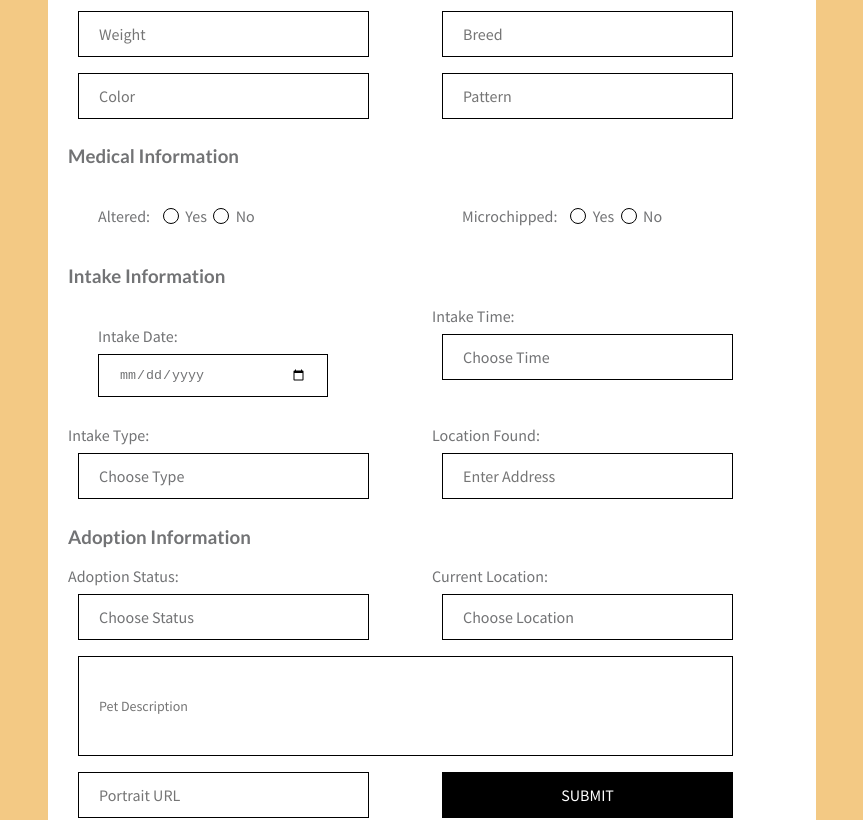
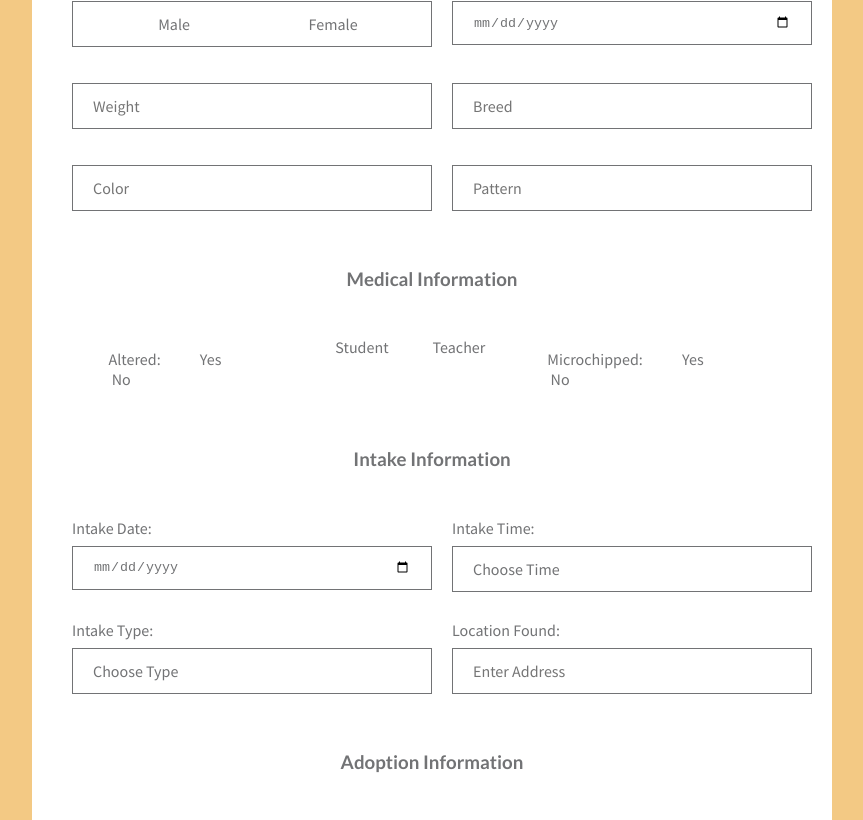
Before and after one commit to taylorsieling/knittin-kitten-foster, a React (Create React App) app in the folder kkf-frontend/: page /intake in a window 1280 px wide. Shown: the part 858-1678 px from the top of the page, without its empty margins (208-1071 px from the left). Built offline with nearby package versions, Linux system fonts and the light colour scheme; no server answers.

Commit message:
styling intake form:

```diff
--- a/kkf-frontend/src/components/KittenForm.js
+++ b/kkf-frontend/src/components/KittenForm.js
@@ -8,50 +8,62 @@ const KittenForm = props => {
         <>
         <form onSubmit={props.handleSubmit}>
             <div className="form">
-            <div className="form-grid">
+            <div className="form-flexbox">
 
-                <div className="grid-full"><h3>Kitten Description</h3></div>
+                <div className="flex-item-full"><h3>Kitten Description</h3></div>
 
-                <div>
+                <div className="flex-item-left">
                     <input className="input-txt" type="text" value={kitten.name} name="name" placeholder="Name" onChange={props.handleChange} required/>
                 </div>
 
-                <div>
+                <div className="flex-item-right">
                     <input type="text" value={kitten.age} name="age" placeholder="Age" onChange={props.handleChange} required/>
                 </div>
 
-                <div>
-                    <div>
-                        <label>Sex: </label> <br/> <br/>
-                        <input className="radio" type="radio" id="male" name="sex" value="Male" checked={kitten.sex === "Male"} onChange={props.handleChange}/> &nbsp;
-                        <label htmlFor="male">Male</label> &nbsp;
-                        <input className="radio" type="radio" id="female" name="sex" value="Female" checked={kitten.sex === "Female"} onChange={props.handleChange}/> &nbsp;
-                        <label htmlFor="female">Female</label>
+                <div className="flex-item-left">
+                    <label>Sex: </label>
+                    <div className="radio-buttons">
+
+                        <div>
+                            <input className="radio" type="radio" id="male" name="sex" value="Male" checked={kitten.sex === "Male"} onChange={props.handleChange}/> &nbsp;
+                            <label for="male" class="option male">
+                                <span className="radio-label">Male</span>
+                            </label>
+                        </div>
+
+                        <div>
+                            <input className="radio" type="radio" id="female" name="sex" value="Female" checked={kitten.sex === "Female"} onChange={props.handleChange}/> &nbsp;
+                            <label for="female" class="option female">
+                                <span className="radio-label">Female</span>
+                            </label>
+                        </div>
+
                     </div>
+
                 </div>
 
-                <div className="label">
+                <div className="flex-item-right">
                     <label>Date of Birth: </label>
                     <input type="date" value={kitten.dob} name="dob" onChange={props.handleChange} required/>
                 </div>
 
-                <div>
+                <div className="flex-item-left">
                     <input type="text" value={kitten.weight} name="weight" placeholder="Weight" onChange={props.handleChange} required/>
                 </div>
 
-                <div>
+                <div className="flex-item-right">
                     <input type="text" value={kitten.breed} name="breed" placeholder="Breed" onChange={props.handleChange} required/>
                 </div>
 
-                <div>
+                <div className="flex-item-left">
                     <input type="text" value={kitten.color} name="color" placeholder="Color" onChange={props.handleChange} required/>
                 </div>
 
-                <div>
+                <div className="flex-item-right">
                     <input type="text" value={kitten.pattern} name="pattern" placeholder="Pattern" onChange={props.handleChange} required/>
                 </div>
 
-                <div className="grid-full"><h3>Medical Information</h3></div>
+                <div className="flex-item-full"><h3>Medical Information</h3></div>
 
                 <div>
                     <div>
@@ -65,6 +77,22 @@ const KittenForm = props => {
                     </div>
                 </div>
 
+                <input type="radio" name="select" id="option-1" checked/>
+
+                <input type="radio" name="select" id="option-2"/>
+
+                <label for="option-1" class="option option-1">
+
+                    <div class="dot"></div>
+                    <span>Student</span>
+                </label>
+
+                <label for="option-2" class="option option-2">
+                    <div class="dot"></div>
+                    <span>Teacher</span>
+                </label>
+
+
                 <div>
                     <div>
                         <div className="label" >
@@ -77,14 +105,14 @@ const KittenForm = props => {
                     </div>
                 </div>
 
-                <div className="grid-full"><h3>Intake Information</h3></div>
+                <div className="flex-item-full"><h3>Intake Information</h3></div>
 
-                <div className="label">
+                <div className="flex-item-left">
                         <label>Intake Date: </label><br/>
                         <input type="date" value={kitten.intake_date} name="intake_date" onChange={props.handleChange} required/>
                 </div>
 
-                <div>
+                <div className="flex-item-right">
                     <label>Intake Time: </label>
                     <select className="select" name='intake_time' onChange={props.handleChange} value={kitten.intake_time}>
                         <option defaultValue value=''>Choose Time</option>
@@ -115,7 +143,7 @@ const KittenForm = props => {
                     </select>
                 </div>
 
-                <div>
+                <div className="flex-item-left">
                     <label>Intake Type: </label>
                     <select className="select" name='intake_type' onChange={props.handleChange} value={kitten.intake_type}>
                         <option defaultValue value=''>Choose Type</option>
@@ -125,14 +153,14 @@ const KittenForm = props => {
                     </select>
                 </div>
 
-                <div>
+                <div className="flex-item-right">
                     <label>Location Found: </label>
                     <input type="text" value={kitten.location_found} name="location_found" placeholder="Enter Address" onChange={props.handleChange} required/>
                 </div>
 
-                <div className="grid-full"><h3>Adoption Information</h3></div>
+                <div className="flex-item-full"><h3>Adoption Information</h3></div>
 
-                <div>
+                <div className="flex-item-left">
                     <label>Adoption Status: </label><br/>
                     <select className="select" name='status' onChange={props.handleChange} value={kitten.status}>
                         <option defaultValue value=''>Choose Status</option>
@@ -143,7 +171,7 @@ const KittenForm = props => {
                     </select>
                 </div>
 
-                <div>
+                <div className="flex-item-right">
                     <label>Current Location: </label>
                     <select className="select" name='current_location' onChange={props.handleChange} value={kitten.current_location}>
                         <option defaultValue value=''>Choose Location</option>
@@ -154,15 +182,15 @@ const KittenForm = props => {
                     </select>
                 </div>
 
-                <div className="grid-full">
-                    <input type="textarea" value={kitten.description} name="description" placeholder="Pet Description" onChange={props.handleChange} required/>
+                <div className="flex-item-full">
+                    <input type="textarea" value={kitten.description} name="description" placeholder="Pet Bio" onChange={props.handleChange} required/>
                 </div>
 
-                <div>
+                <div className="flex-item-full">
                     <input type="text" value={kitten.portrait_url} name="portrait_url" placeholder="Portrait URL" onChange={props.handleChange} required/>
                 </div>
 
-                <div>
+                <div className="flex-item-full">
                     <input type="submit" name="submit" value={props.button}/>
                 </div>
 
--- a/kkf-frontend/src/index.css
+++ b/kkf-frontend/src/index.css
@@ -429,10 +429,7 @@ button:hover {
     width: 500px;
   }
 
-  .form {
-    padding: 40px 0px;
-    background-color: #f3c984;
-  }
+
 
   .form-grid {
     display: grid;
@@ -446,6 +443,7 @@ button:hover {
 
   .grid-full {
     grid-column: span 2;
+    text-align: center;
   }
 
   @media screen and (max-width:650px){
@@ -466,6 +464,51 @@ button:hover {
 
   /* FORM */
 
+  .form {
+    padding: 40px 0px;
+    background-color: #f3c984;
+  }
+
+  .form-flexbox {
+    display: flex;
+    flex-wrap: wrap;
+    flex-direction: row;
+    justify-content: center;
+    align-content: space-between;
+    background-color: white;
+    margin: 20px auto;
+    padding: 20px;
+    width: 800px;
+    border-radius: 0.2rem;
+
+  }
+
+  .flex-item-full {
+    text-align: center;
+    padding: 20px 10px;
+    flex: 100%;
+  }
+
+  .flex-item-left {
+    text-align: left;
+    padding: 10px;
+    flex: 50%;
+  }
+
+  .flex-item-right {
+    padding: 10px;
+    flex: 50%;
+  }
+
+  /* Responsive layout - makes a one column-layout instead of a two-column layout */
+  @media (max-width: 600px) {
+    .flex-item-right, .flex-item-left {
+      flex: 100%;
+    }
+  }
+
+
+
 .input,
 .select,
 .textarea,
@@ -477,11 +520,15 @@ button:hover {
   font: inherit;
 }
 
+label {
+  margin: 8px 10px;
+}
+
 input[type=text] {
-    width: 80%;
+  width: 100%;
   padding: 12px 20px;
   margin: 8px 10px;
-    border: 1px solid black;
+  border: 1px solid #727375;
   transition: 0.5s;
   outline: none;
   font-family: 'Source Sans Pro', 'Veranda', sans-serif;
@@ -493,11 +540,12 @@ button:hover {
 }
 
 input[type=textarea] {
-    width: 90%;
-    height: 100px;
+  width: 100%;
+  height: 100%;
+
   padding: 12px 20px;
   margin: 8px 10px;
-    border: 1px solid black;
+  border: 1px solid #727375;
   transition: 0.5s;
   outline: none;
   font-family: 'Source Sans Pro', 'Veranda', sans-serif;
@@ -510,29 +558,29 @@ button:hover {
 
 input[type="date"] {
   padding: 12px 20px;
-    margin: 8px 0;
-    border: 1px solid black;
+  margin: 8px 10px;
+  border: 1px solid #727375;
   transition: 0.5s;
   outline: none;
   color: #727375;
-    width: 80%;
+  width: 100%;
 }
 
 input[type="time"] {
   padding: 12px 20px;
-    margin: 8px 0;
-    border: 1px solid black;
+  margin: 8px 10px;
+  border: 1px solid #727375;
   transition: 0.5s;
   outline: none;
   color: #727375;
-    width: 80%;
+  width: 100%;
 }
 
 input[type=search] {
   /* width: 100px; */
   padding: 8px 20px;
   margin: 8px 0;
-    border: 1px solid black;
+  border: 1px solid #727375;
   transition: 0.5s;
   outline: none;
 }
@@ -542,11 +590,11 @@ button:hover {
 }
 
 input[type=submit] {
-    width: 80%;
+  width: 100%;
   padding: 12px 20px;
   margin: 8px 10px;
-    border: 1px solid black;
-    background-color: black;
+  border: 1px solid #727375;
+  background-color: #727375;
   color: white;
   transition: 0.5s;
   outline: none;
@@ -554,77 +602,11 @@ button:hover {
   font-size: 16px;
 }
 
-  .radio {
-  /* 1 */
-  display: inline-block;
-  height: 16px;
-  width: 16px;
-  /* 2 */
-  overflow: hidden;
-  /* 3 */
-  margin-top: -4px;
-  vertical-align: middle;
-  /* 4 */
-  -webkit-appearance: none;
-  -moz-appearance: none;
-  /* 5 */
-  background-color: transparent;
-  /* 6 */
-  background-repeat: no-repeat;
-  background-position: 50% 50%;
-  border: 1px solid #000;
-  transition: 0.2s ease-in-out;
-  transition-property: background-color, border;
-}
-.radio {
-  border-radius: 50%;
-}
-/* Focus */
-.radio:focus,
-.checkbox:focus {
-  outline: none;
-  border-color: #f9d7bc ;
-}
-/* Checked */
-.radio:checked,
-.checkbox:checked,
-.checkbox:indeterminate  {
-  background-color: #f9d7bc ;
-  border-color: transparent;
-}
-/* Focus */
-.radio:checked:focus {
-  background-color: #f9d7bc ;
-}
-
-.checkbox {
-  /* 1 */
-  display: inline-block;
-  height: 16px;
-  width: 16px;
-  /* 2 */
-  overflow: hidden;
-  /* 3 */
-  margin-top: -4px;
-  vertical-align: middle;
-  /* 4 */
-  -webkit-appearance: none;
-  -moz-appearance: none;
-  /* 5 */
-  background-color: transparent;
-  /* 6 */
-  background-repeat: no-repeat;
-  background-position: 50% 50%;
-  border: 1px solid #cccccc;
-  transition: 0.2s ease-in-out;
-  transition-property: background-color, border;
-}
-
 .select {
   text-transform: none;
   appearance: none;
-  width: 80%;
-  border: 1px solid black;
+  width: 100%;
+  border: 1px solid #727375;
   padding: 12px 20px;
   margin: 8px 10px;
   background: #fff;
@@ -633,3 +615,39 @@ button:hover {
   transition-property: color, background-color, border;
   outline: none;
 }
+
+.radio-buttons {
+  width: 100%;
+  border: 1px solid #727375;
+  padding: 12px 20px;
+  margin: 8px 10px;
+  display: flex;
+  text-align: center;
+  flex-direction: row;
+  justify-content: center;
+  align-content: center;
+}
+
+.radio-buttons > div {
+  text-align: center;
+  width: 100%;
+}
+
+input[type="radio"]{
+  display: none;
+}
+
+.option span{
+  color: #727375;
+  padding: 0 12px;
+}
+
+#male:checked:checked ~ .male,
+#female:checked:checked ~ .female{
+  text-align: center;
+  width: 100%;
+  border: 1px solid #727375;
+  background-color: #727375;
+  color: white;
+  padding: 0 12px;
+}
```
Lines whose indentation alone changed are shown as unchanged.
